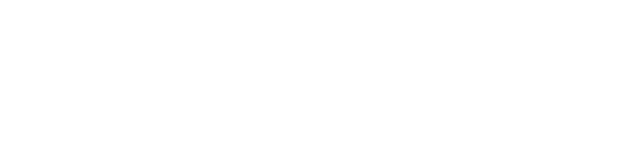
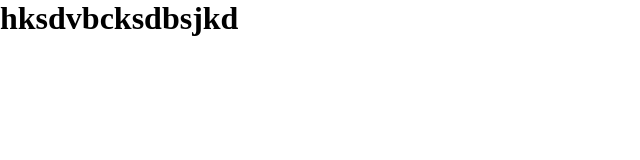
Before and after one commit to devmanjeet24/codes, a plain HTML site: page index.html in a window 1280 px wide. Shown: the whole page, without its empty margins (0-640 px from the left). Drawn offline with Linux system fonts and the light colour scheme.

Commit message:
Update index.html

```diff
--- a/index.html
+++ b/index.html
@@ -7,6 +7,6 @@
     <link rel="stylesheet" href="style.css">
 </head>
 <body>
-
+    <h1>hksdvbcksdbsjkd </h1>
 </body>
 </html>
```
